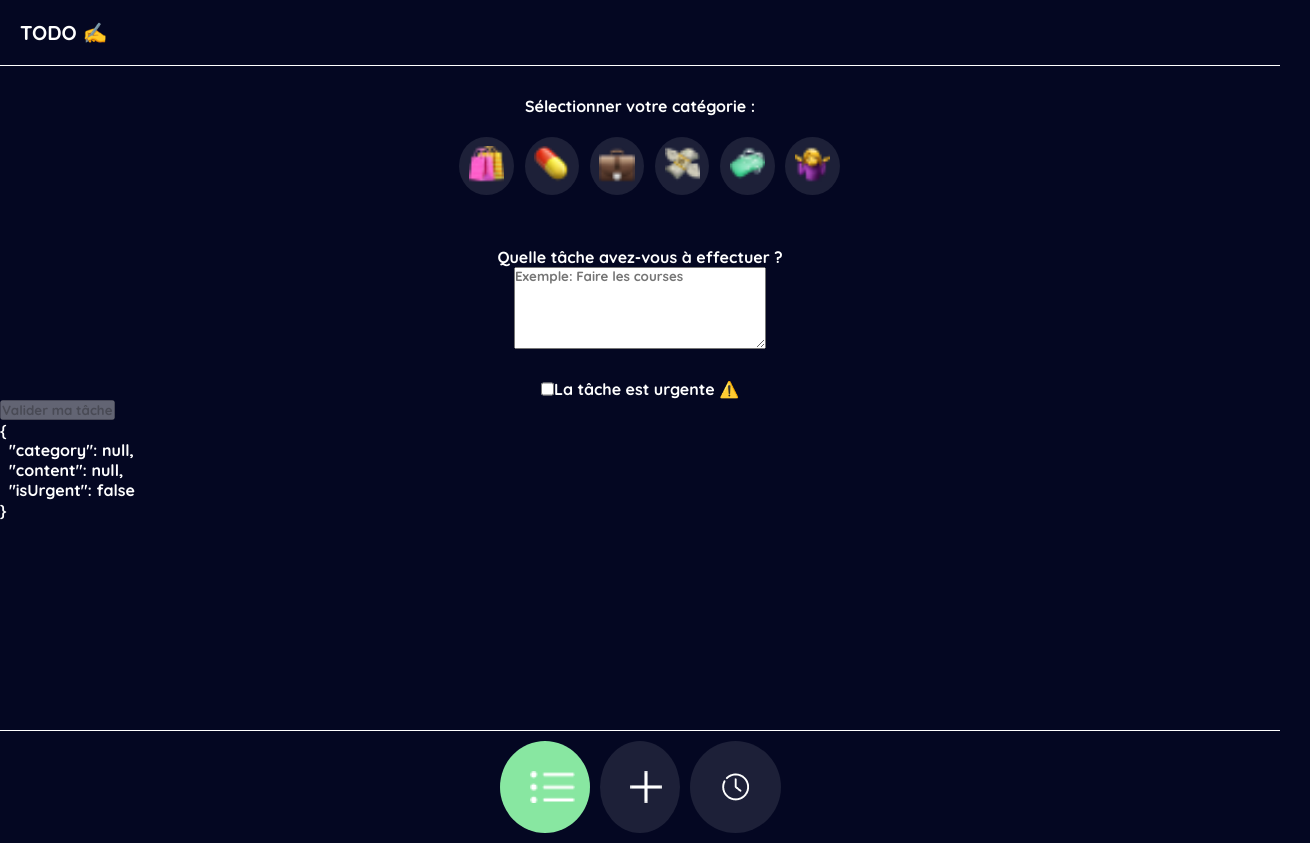
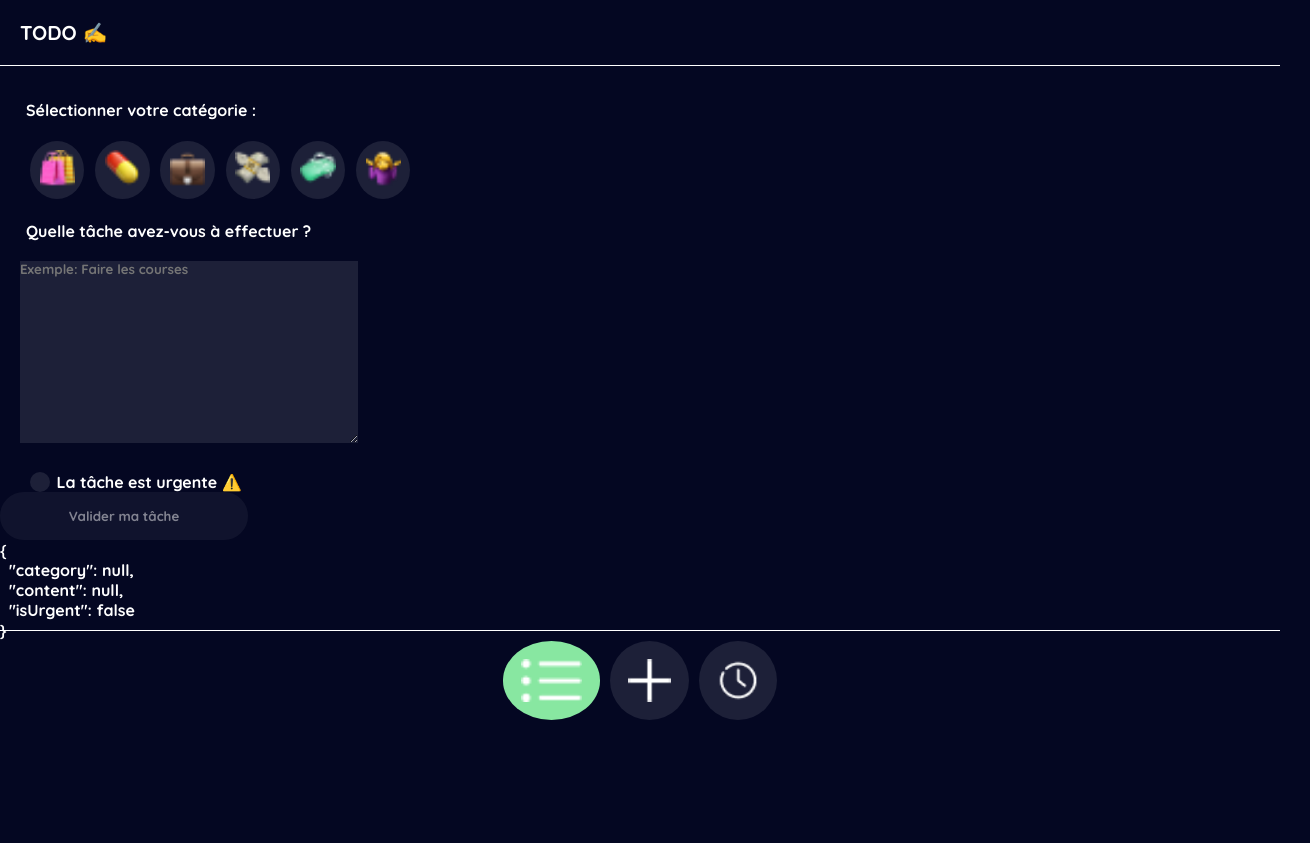
Before and after one commit to AssaNiang/Todo-List, an Angular app: page /new-task in a window 1280 px wide. Shown: the whole page, 1310 px wide, since content can reach past the window. After the commit the page ends 800 px from the top, so only its background shows below. Built offline with nearby package versions, Linux system fonts and the light colour scheme.

Commit message:
le bouton valider ma tache est personnalisé et le bouton tache urgente

```diff
--- a/src/app/components/footer/footer.component.css
+++ b/src/app/components/footer/footer.component.css
@@ -1,4 +1,6 @@
-
+footer{
+    height:100px;
+}
 nav {
     display: flex;
     gap: 10px;
@@ -6,12 +8,13 @@ nav {
     width: 100%;
     border-top: var(--color-white) 1px solid;
     padding :10px;
+    height:100px;
 
 }
     a{
         border-radius: 50%;
         display:flex;
-        padding:30px;
+        padding:18px;
         background-color: var(--color-gray-black);
         /* border:white 2px solid; */
 
--- a/src/app/components/footer/footer.component.html
+++ b/src/app/components/footer/footer.component.html
@@ -1,6 +1,7 @@
-
-<nav>
-    <a  class="home" routerLink="/"><img src="assets/img/trait.png" ></a>
-    <a  class="new-task" routerLink="/new-task"><img src="assets/img/plus.png" ></a>
-    <a class= "history" routerLink="/history"> <img src="assets/img/horloge.png" ></a>
-</nav>
+<footer>
+    <nav>
+        <a  class="home" routerLink="/"><img src="assets/img/trait.png" ></a>
+        <a  class="new-task" routerLink="/new-task"><img src="assets/img/plus.png" ></a>
+        <a class= "history" routerLink="/history"> <img src="assets/img/horloge.png" ></a>
+    </nav>
+</footer>
--- a/src/app/components/header/header.component.css
+++ b/src/app/components/header/header.component.css
@@ -3,8 +3,12 @@ h1{
     padding:20px;
     font-size: 20px;
 }
-.width{
+header{
+  height:70px;
+  background-color: var(--color-bg);
+}
+/* .width{ */
     /* width:390px; */
-    width:50vW;
-    margin:auto;
-}
+    /* width:50vW;
+    margin:auto; */
+/* } */
--- a/src/app/components/header/header.component.html
+++ b/src/app/components/header/header.component.html
@@ -1 +1,3 @@
-<h1>TODO ✍️</h1>
+<header>
+    <h1>TODO ✍️</h1>
+</header>
--- a/src/app/pages/home/home.component.css
+++ b/src/app/pages/home/home.component.css
@@ -1,3 +1,5 @@
 main{
-    height: 83vh;
+    height:70vh;
+    max-height:80vh;
+
 }
--- a/src/app/pages/home/home.component.html
+++ b/src/app/pages/home/home.component.html
@@ -1,4 +1,4 @@
-<h1>Home</h1>
+
 <!-- <section>
     <h2>Toutes les taches</h2>
     <p *ngFor="let task of getAllTask()">{{task.category}}-{{task.content}}</p>
@@ -18,20 +18,21 @@
 
         <input type="checkbox" id="checkbox">
         <label for="checkbox">{{task.category}}-{{task.content}}</label></div>
-    </section> -->
+    </section>
 
+    <! validation -->
+    <main>
         <section *ngIf="!taskList.length; else emptytaskList">
-
 
             <!-- taches urgentes -->
             <p *ngIf="this.getUrgentTask">⚠️ Tâche urgentes </p>
 
-        <ng-container *ngFor="let task of taskUrgent">
-            <div>
+            <!-- <ng-container > -->
+                <div *ngFor="let task of taskUrgent">
                     <input type="checkbox" id="checkbox">
                     <label for="checkbox">{{task.category}}-{{task.content}}</label>
                 </div>
-        </ng-container>
+                <!-- </ng-container> -->
 
                 <!-- taches non urgentes -->
                 <p *ngIf="this.taskNoUrgent">🌸 Autres les tâches </p>
@@ -46,3 +47,4 @@
                     <a routerLink="/new-task">Créer une tâche</a>
 
                 </ng-template>
+            </main>
--- a/src/app/pages/new-task/new-task.component.css
+++ b/src/app/pages/new-task/new-task.component.css
@@ -1,41 +1,121 @@
-.category{
+.category {
     display: flex;
-    gap:30px;
-    margin:30px;
+    gap: 30px;
+    margin: 30px;
+
 }
-.container{
+
+.title-category {
+    padding-top: 30px;
+    margin-left: 26px;
+}
+
+/* .container{
     padding-top:30px;
     display:flex;
     flex-direction: column;
     align-items: center;
     width:100%;
     margin:auto;
+} */
+.container-textarea {
+    display: flex;
+    flex-direction: column;
+    align-items: center;
 }
-.checkbox{
-    width:100%;
-    margin:auto;
-    display:flex;
-    padding-top:30px;
-    justify-content: center;
+
+.checkbox {
+    width: 100%;
+    margin: auto;
+    display: flex;
+    padding-top: 5px;
+    margin-left: 30px
+        /* justify-content: center; */
 }
-img{
-    width:100%;
+
+p {
+    margin-left: 26px;
+}
+
+img {
+    width: 100%;
     object-fit: fill;
 }
+
 input[type="radio"].input-radio {
     display: none;
 }
-input[type="radio"].input-radio + label {
+
+input[type="radio"].input-radio+label {
 
     padding: 1.9rem 0.6rem 0.5rem;
     background-color: var(--color-gray-black);
     border-radius: 50%;
 
 }
-input[type="radio"].input-radio:checked + label {
+
+input[type="radio"].input-radio:checked+label {
 
     background-color: var(--color-yellow);
 }
-main{
-    height:83vh;
+
+main {
+    height: 70vh;
+    max-height: 80vh;
+
 }
+
+.textarea {
+    margin: 20px;
+    width: 338px;
+    height: 182px;
+    background-color: var(--color-gray-black);
+    color: var(--color-white);
+    border: none;
+}
+
+input[type="checkbox"] {
+    opacity: 0;
+
+}
+
+.checkbox {
+    position: relative;
+}
+
+.checkbox label {
+    display: flex;
+    flex-direction: row-reverse;
+}
+
+.checkbox span {
+    background-color: var(--color-gray-black);
+    margin-right: 0.4rem;
+    border-radius: 50%;
+    height: 20px;
+    width: 20px;
+    display: inline-block;
+
+}
+
+.isurgent:checked~span {
+    background-color: var( --color-pink);
+}
+
+button {
+    width: 248px;
+    border-radius: 30px;
+    height: 48px;
+    background-color: var(--color-gray-black);
+    border: none;
+color:white;
+    cursor: pointer;
+
+}
+.option{
+    color:white;
+}
+
+.button-valid:disabled{
+opacity: 0.5;
+}
--- a/src/app/pages/new-task/new-task.component.html
+++ b/src/app/pages/new-task/new-task.component.html
@@ -1,34 +1,31 @@
-<!-- <main> -->
-    <!-- <form> -->
-        <!-- <app-category-tasks></app-category-tasks>
-            <app-description-task></app-description-task> -->
-            <!-- </form> -->
-
-            <!-- </main> -->
 <main>
 <form [formGroup]="loginForm" (ngSubmit)="validated()">
-    <div class="container">
-        <p>Sélectionner votre catégorie :</p>
+    <p class="title-category">Sélectionner votre catégorie :</p>
+    <!-- <div class="container"> -->
         <div class="category">
             <div    *ngFor="let category of categories" >
                 <input type="radio" id="{{category.id}}" value="{{category.title}}" class="input-radio" name="category" formControlName="category" >
                 <label  for="{{category.id}}"><img src="{{category.img}}"></label>
+                <!-- corection corect -->
+                <!-- <label  for="{{category.id}}">{{category.img}}</label> -->
             </div>
         </div>
-    </div>
-    <div class="container">
-    <label for="content">Quelle tâche avez-vous à effectuer ?</label>
-    <textarea id="content" formControlName="content"
-    rows="5" cols="33" placeholder="Exemple: Faire les courses" required >
+    <!-- </div> -->
+    <!-- <div class="container-textarea"> -->
+    <p for="content" id="task">Quelle tâche avez-vous à effectuer ?</p>
+    <textarea id="content" formControlName="content" class="textarea"
+     placeholder="Exemple: Faire les courses" required >
     It was a dark and stormy night...
     </textarea>
-    </div>
+    <!-- </div> -->
     <div class="checkbox">
-        <input type="checkbox" for="urgent" formControlName="isUrgent" >
-        <label for="urgent">La tâche est urgente ⚠️</label>
+        <label>
+            <input type="checkbox"  class="isurgent" formControlName="isUrgent" >La tâche est urgente ⚠️
+            <span></span>
+        </label>
     </div>
 
-    <button type="submit" [disabled]="!loginForm.valid">Valider ma tâche </button>
+    <button type="submit" class="button-valid" [disabled]="!loginForm.valid">Valider ma tâche </button>
 </form>
 <pre>
 {{loginForm.value |json}}
--- a/src/app/pages/new-task/new-task.component.ts
+++ b/src/app/pages/new-task/new-task.component.ts
@@ -93,7 +93,9 @@ this.taskservice.addTask(this.currentTask);
 
       id:1,
       title:"shopping",
-      img:"assets/img/shopping.png"},
+      img:"assets/img/shopping.png"
+      // img:"🛍️"
+    },
     {
       id:2,
       title:"health",
--- a/src/styles.css
+++ b/src/styles.css
@@ -17,6 +17,8 @@
 body{
     background-color: var(--color-bg);
     color: var(--color-white);
+    height:100vh;
+    max-height:100vh;
 }
 h1,p,h2{
     font-family: 'Quicksand', sans-serif;
```
Lines whose indentation alone changed are shown as unchanged.
